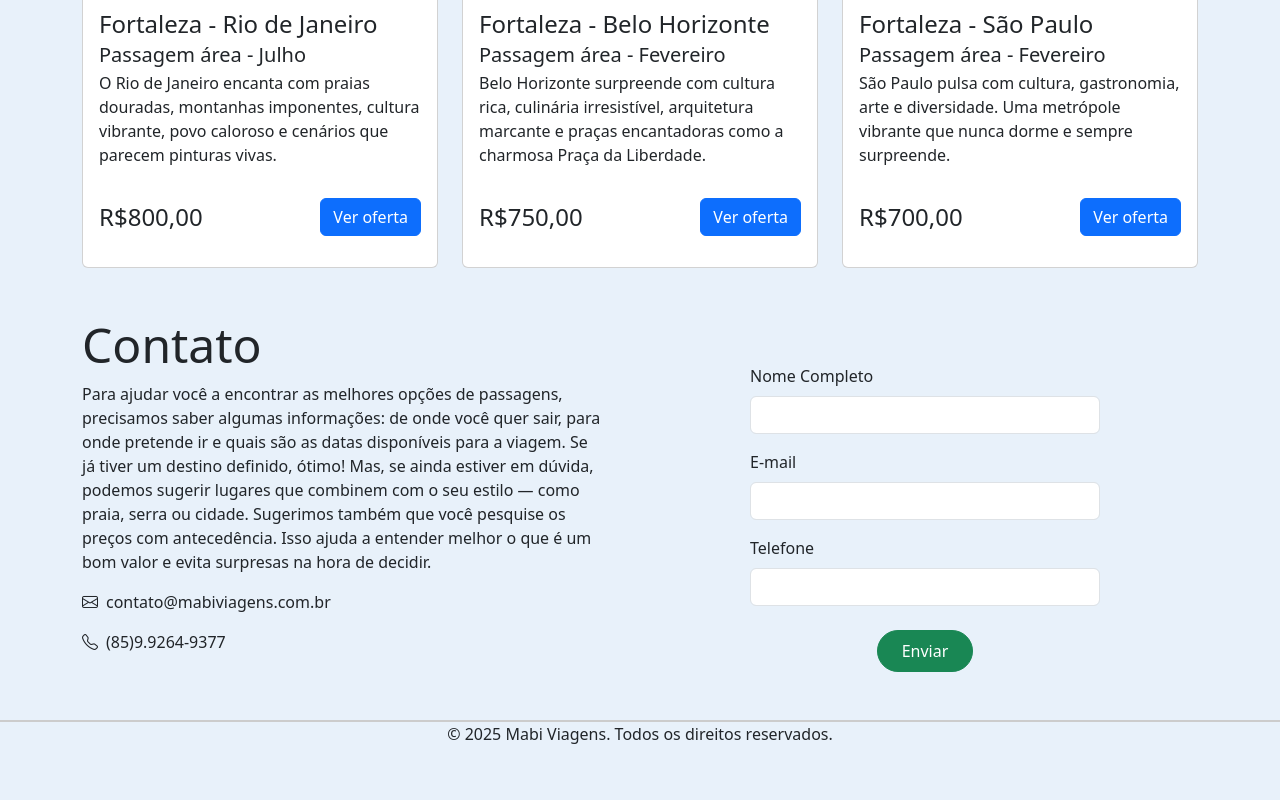
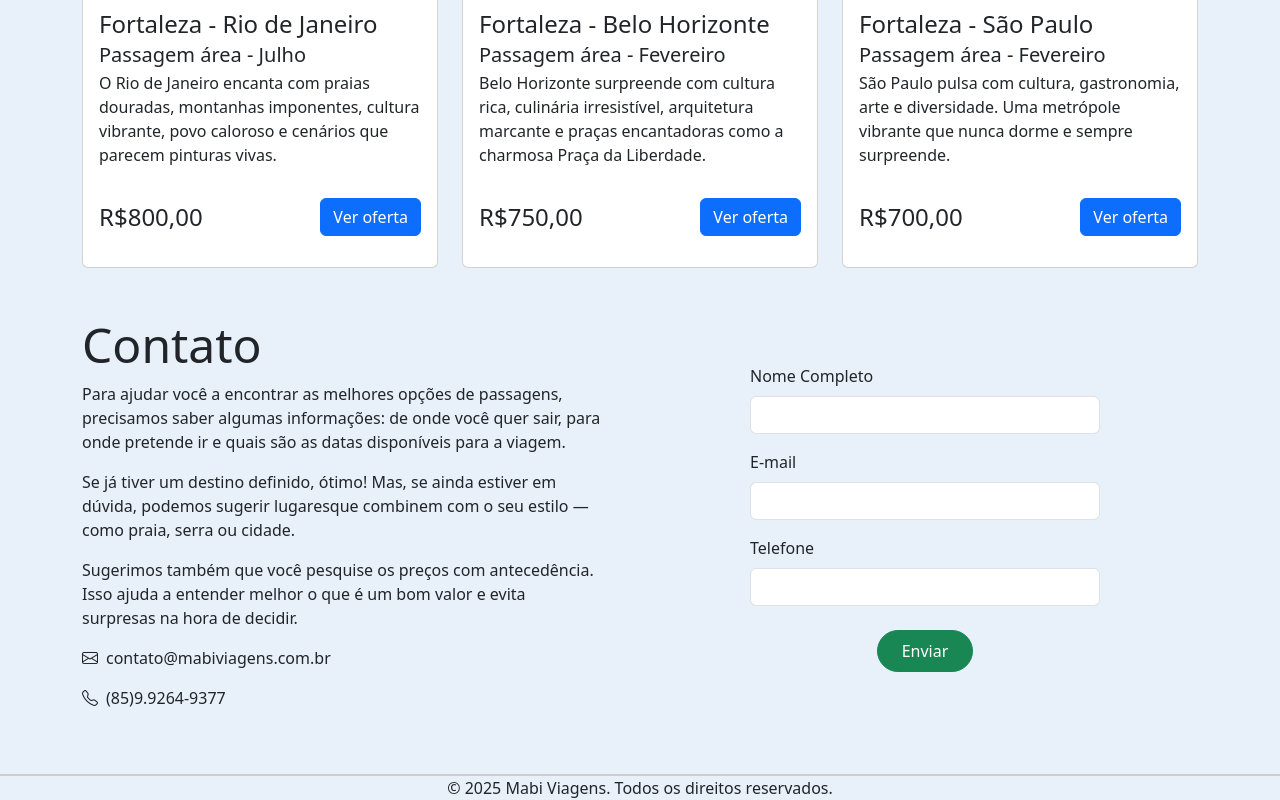
Before and after one commit to o-matheus/front_ebac_tarefa_modulo_13, a plain HTML site: page index.html in a window 1280 px wide. Shown: the part 1891-2691 px from the top of the page. Before the commit the page ends 2637 px from the top, so only its background shows below. Drawn offline with nearby package versions, Linux system fonts and the light colour scheme.

Commit message:
Corrige formatação de parágrafos e remove quebras de linha desnecessárias na seção de contato.

```diff
--- a/index.html
+++ b/index.html
@@ -205,14 +205,14 @@
                         <p>
                             Para ajudar você a encontrar as melhores opções de passagens, precisamos saber algumas
                             informações: de onde você quer sair, para onde pretende ir e quais são as datas disponíveis
-                            para
-                            a viagem.
+                            para a viagem.
+                        </p>
+                        <p>
                             Se já tiver um destino definido, ótimo! Mas, se ainda estiver em dúvida, podemos sugerir
-                            lugares
-                            que combinem com o seu estilo — como praia, serra ou cidade.
+                            lugaresque combinem com o seu estilo — como praia, serra ou cidade.</p>
+                        <p>
                             Sugerimos também que você pesquise os preços com antecedência. Isso ajuda a entender melhor
-                            o
-                            que é um bom valor e evita surpresas na hora de decidir.
+                            o que é um bom valor e evita surpresas na hora de decidir.
                         </p>
                         <div class="d-flex gap-2">
                             <i class="bi bi-envelope"></i>
```
